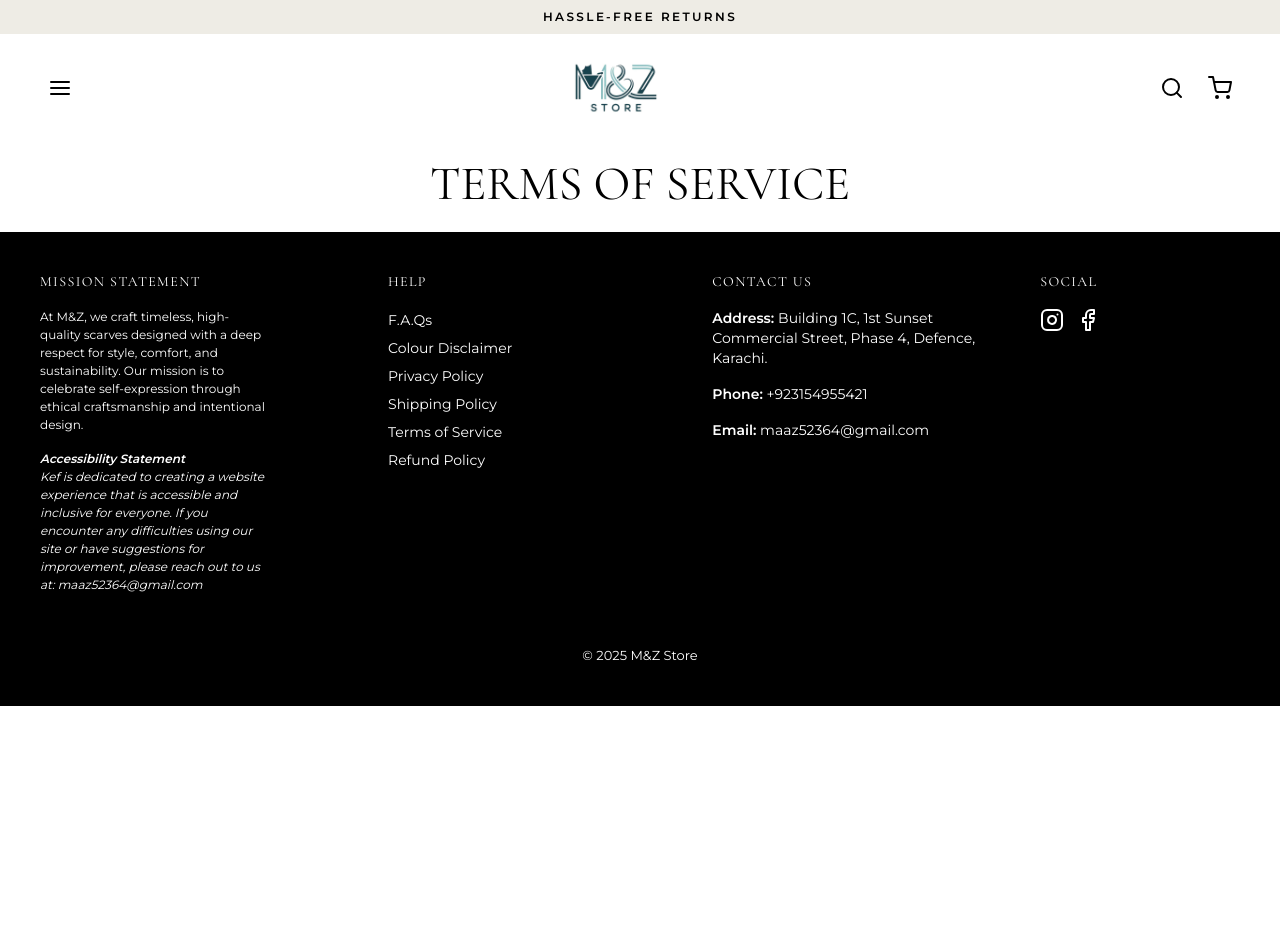
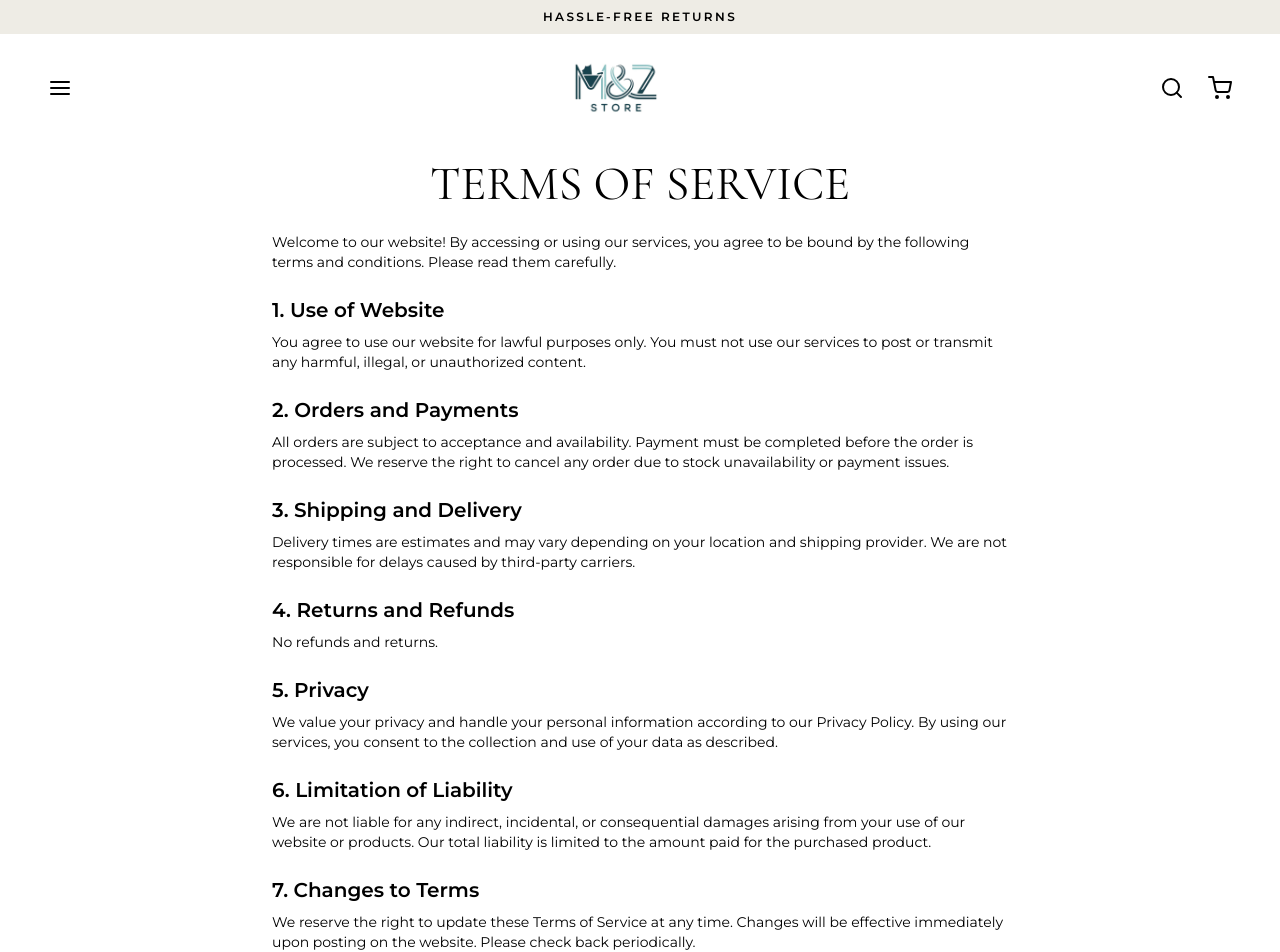
Before and after one commit to mussadiqkhan6886/mandzstore, a Next.js app: page /terms in a window 1280 px wide. Shown: the top 952 px of the page. Before the commit the page ends 800 px from the top, so only its background shows below. Built offline with nearby package versions, Linux system fonts and the light colour scheme.

Commit message:
completed

```diff
--- a/app/(main)/color-disclaimer/page.tsx
+++ b/app/(main)/color-disclaimer/page.tsx
@@ -1,17 +1,31 @@
-import { cormorant } from '@/lib/fonts'
-import React from 'react'
+import { cormorant } from '@/lib/fonts';
+import React from 'react';
 
 const page = () => {
   return (
-   <main className='pt-40 max-w-2xl mx-auto'>
-        <div>
-        <h1 className={`${cormorant.className} text-5xl text-center uppercase mb-3`}>Color Disclaimer</h1>
-        <p className='my-6 text-sm'>
+    <main className="pt-40 max-w-2xl mx-auto px-4">
+      <div>
+        <h1 className={`${cormorant.className} text-5xl text-center uppercase mb-6`}>
+          Color Disclaimer
+        </h1>
 
+        <p className="my-4 text-sm">
+          We make every effort to display product colors accurately on our website. However, due to differences in screen settings, resolutions, and lighting conditions, the colors you see on your monitor or device may not exactly match the actual product.
         </p>
-        </div>
+
+        <h2 className="text-xl font-semibold mt-6 mb-2">Key Points</h2>
+        <ul className="list-disc list-inside text-sm mb-4">
+          <li>Colors may vary slightly from product images shown on the website.</li>
+          <li>Material texture, lighting, and device display can affect color perception.</li>
+          <li>We do not accept returns or exchanges solely due to minor color differences.</li>
+        </ul>
+
+        <p className="my-4 text-sm">
+          We recommend reviewing product photos carefully and contacting our support team if you have any questions about the color before making a purchase.
+        </p>
+      </div>
     </main>
-  )
-}
+  );
+};
 
-export default page
+export default page;
--- a/app/(main)/privacy-policy/page.tsx
+++ b/app/(main)/privacy-policy/page.tsx
@@ -1,17 +1,52 @@
-import { cormorant } from '@/lib/fonts'
-import React from 'react'
+import { cormorant } from '@/lib/fonts';
+import React from 'react';
 
 const page = () => {
   return (
-    <main className='pt-40 max-w-2xl mx-auto'>
-        <div>
-        <h1 className={`${cormorant.className} text-5xl text-center uppercase mb-3`}>Privacy Policy</h1>
-        <p className='my-6 text-sm'>
+    <main className="pt-40 max-w-3xl mx-auto px-4">
+      <div>
+        <h1 className={`${cormorant.className} text-5xl text-center uppercase mb-6`}>
+          Privacy Policy
+        </h1>
 
+        <p className="my-4 text-sm">
+          Your privacy is important to us. This Privacy Policy explains how we collect, use, and protect your personal information when you visit our website or make a purchase.
         </p>
-        </div>
+
+        <h2 className="text-xl font-semibold mt-6 mb-2">1. Information We Collect</h2>
+        <p className="text-sm mb-4">
+          We may collect personal information such as your name, email address, phone number, shipping address, and payment details when you make a purchase or fill out our contact forms.
+        </p>
+
+        <h2 className="text-xl font-semibold mt-6 mb-2">2. How We Use Your Information</h2>
+        <p className="text-sm mb-4">
+          The information we collect is used to process orders, communicate with you about your order, improve our services, and send you promotional offers (if you opt-in). We do not sell or share your personal information with third parties for marketing purposes.
+        </p>
+
+
+        <h2 className="text-xl font-semibold mt-6 mb-2">4. Data Security</h2>
+        <p className="text-sm mb-4">
+          We implement industry-standard security measures to protect your personal data. However, no method of transmission over the internet or electronic storage is 100% secure.
+        </p>
+
+
+
+        <h2 className="text-xl font-semibold mt-6 mb-2">6. Your Rights</h2>
+        <p className="text-sm mb-4">
+          You have the right to access, correct, or delete your personal information. You may also opt out of receiving marketing communications at any time by following the unsubscribe instructions provided.
+        </p>
+
+        <h2 className="text-xl font-semibold mt-6 mb-2">7. Changes to this Privacy Policy</h2>
+        <p className="text-sm mb-4">
+          We may update this Privacy Policy from time to time. Any changes will be posted on this page with the updated date. Please review it periodically.
+        </p>
+
+        <p className="my-6 text-sm">
+          By using our website, you consent to the terms of this Privacy Policy.
+        </p>
+      </div>
     </main>
-  )
-}
+  );
+};
 
-export default page
+export default page;
--- a/app/(main)/shipping-policy/page.tsx
+++ b/app/(main)/shipping-policy/page.tsx
@@ -1,17 +1,43 @@
-import { cormorant } from '@/lib/fonts'
-import React from 'react'
+import { cormorant } from '@/lib/fonts';
+import React from 'react';
 
 const page = () => {
   return (
-   <main className='pt-40 max-w-2xl mx-auto'>
-        <div>
-        <h1 className={`${cormorant.className} text-5xl text-center uppercase mb-3`}>Shipping Policy</h1>
-        <p className='my-6 text-sm'>
+    <main className="pt-40 max-w-2xl mx-auto px-4">
+      <div>
+        <h1 className={`${cormorant.className} text-5xl text-center uppercase mb-6`}>
+          Shipping Policy
+        </h1>
 
+        <p className="my-4 text-sm">
+          You can find our Shipping policy mentioned below:
         </p>
-        </div>
+
+        <h2 className="text-xl font-semibold mt-6 mb-2">Shipping Rates</h2>
+        <p className="text-sm mb-4">
+          Our Standard Shipping Rate is <strong>Rs 300</strong> for Pakistan.
+          We offer <strong>Free Shipping on orders above Rs 4500</strong> (this may be altered during any sale or promotion).
+        </p>
+
+        <h2 className="text-xl font-semibold mt-6 mb-2">Delivery Time</h2>
+        <p className="text-sm mb-4">
+          Deliveries are generally completed within <strong>4–5 business days</strong>.
+          Actual delivery time may vary slightly depending on your location and courier service.
+        </p>
+
+        <h2 className="text-xl font-semibold mt-6 mb-2">Additional Information</h2>
+        <p className="text-sm mb-4">
+          - Orders are processed on business days (Monday–Friday).
+          - Once your order is shipped, you will receive a tracking number via email or SMS.
+          - We are not responsible for delays caused by courier services or unforeseen circumstances.
+        </p>
+
+        <p className="my-6 text-sm">
+          For any questions regarding shipping, please contact our support team via email: maaz52364@gmail.com.
+        </p>
+      </div>
     </main>
-  )
-}
+  );
+};
 
-export default page
+export default page;
--- a/app/(main)/terms/page.tsx
+++ b/app/(main)/terms/page.tsx
@@ -1,17 +1,76 @@
-import { cormorant } from '@/lib/fonts'
-import React from 'react'
+import { cormorant } from '@/lib/fonts';
+import React from 'react';
 
 const page = () => {
   return (
-     <main className='pt-40 max-w-2xl mx-auto'>
-          <div>
-            <h1 className={`${cormorant.className} text-5xl text-center uppercase mb-3`}>Terms of service</h1>
-            <p className='my-6 text-sm'>
+    <main className="pt-40 max-w-3xl mx-auto px-4">
+      <div>
+        <h1
+          className={`${cormorant.className} text-5xl text-center uppercase mb-6`}
+        >
+          Terms of Service
+        </h1>
 
-            </p>
-          </div>
-        </main>
-  )
-}
+        <p className="my-4 text-sm">
+          Welcome to our website! By accessing or using our services, you agree
+          to be bound by the following terms and conditions. Please read them
+          carefully.
+        </p>
 
-export default page
+        <h2 className="text-xl font-semibold mt-6 mb-2">1. Use of Website</h2>
+        <p className="text-sm mb-4">
+          You agree to use our website for lawful purposes only. You must not
+          use our services to post or transmit any harmful, illegal, or
+          unauthorized content.
+        </p>
+
+        <h2 className="text-xl font-semibold mt-6 mb-2">2. Orders and Payments</h2>
+        <p className="text-sm mb-4">
+          All orders are subject to acceptance and availability. Payment must
+          be completed before the order is processed. We reserve the right to
+          cancel any order due to stock unavailability or payment issues.
+        </p>
+
+        <h2 className="text-xl font-semibold mt-6 mb-2">3. Shipping and Delivery</h2>
+        <p className="text-sm mb-4">
+          Delivery times are estimates and may vary depending on your location
+          and shipping provider. We are not responsible for delays caused by
+          third-party carriers.
+        </p>
+
+        <h2 className="text-xl font-semibold mt-6 mb-2">4. Returns and Refunds</h2>
+        <p className="text-sm mb-4">
+          No refunds and returns.
+        </p>
+
+        <h2 className="text-xl font-semibold mt-6 mb-2">5. Privacy</h2>
+        <p className="text-sm mb-4">
+          We value your privacy and handle your personal information according
+          to our Privacy Policy. By using our services, you consent to the
+          collection and use of your data as described.
+        </p>
+
+        <h2 className="text-xl font-semibold mt-6 mb-2">6. Limitation of Liability</h2>
+        <p className="text-sm mb-4">
+          We are not liable for any indirect, incidental, or consequential
+          damages arising from your use of our website or products. Our total
+          liability is limited to the amount paid for the purchased product.
+        </p>
+
+        <h2 className="text-xl font-semibold mt-6 mb-2">7. Changes to Terms</h2>
+        <p className="text-sm mb-4">
+          We reserve the right to update these Terms of Service at any time.
+          Changes will be effective immediately upon posting on the website.
+          Please check back periodically.
+        </p>
+
+        <p className="my-6 text-sm">
+          By using our website, you acknowledge that you have read, understood,
+          and agree to be bound by these Terms of Service.
+        </p>
+      </div>
+    </main>
+  );
+};
+
+export default page;
--- a/components/MainComp/Footer.tsx
+++ b/components/MainComp/Footer.tsx
@@ -39,10 +39,9 @@ const Footer = () => {
         </div>
         </div>
         <div className='flex gap-16 text-sm'>
-            <div className='w-[50%]'>
+            <div className='w-[70%]'>
                 <p className={`${cormorant.className} uppercase mb-4 text-sm tracking-widest`}>contact us</p>
                 <div>
-                    <p className='mb-4'><span className='font-semibold'>Address: </span> Building 1C, 1st Sunset Commercial Street, Phase 4, Defence, Karachi.</p>
                     <p className='mb-4'><span className='font-semibold'>Phone:</span> +923154955421</p>
                     <p><span className='font-semibold'>Email:</span> maaz52364@gmail.com</p>
                 </div>
```
Also changed, not shown: app/(main)/faq/page.tsx (+59 -14 lines).
